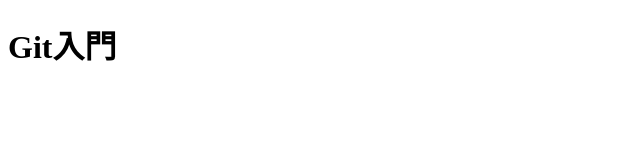
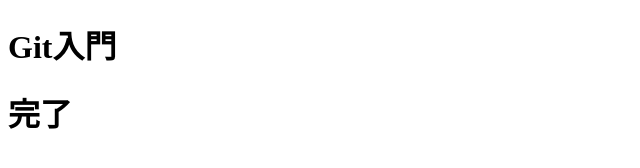
Before and after one commit to katsuya6152/Git-, a plain HTML site: page index.html in a window 1280 px wide. Shown: the whole page, without its empty margins (0-640 px from the left). Drawn offline with Linux system fonts and the light colour scheme.

Commit message:
リリース準備完了

```diff
--- a/index.html
+++ b/index.html
@@ -7,5 +7,6 @@
 </head>
 <body>
     <h1>Git入門</h1>
+    <h1>完了</h1>
 </body>
 </html>
```
